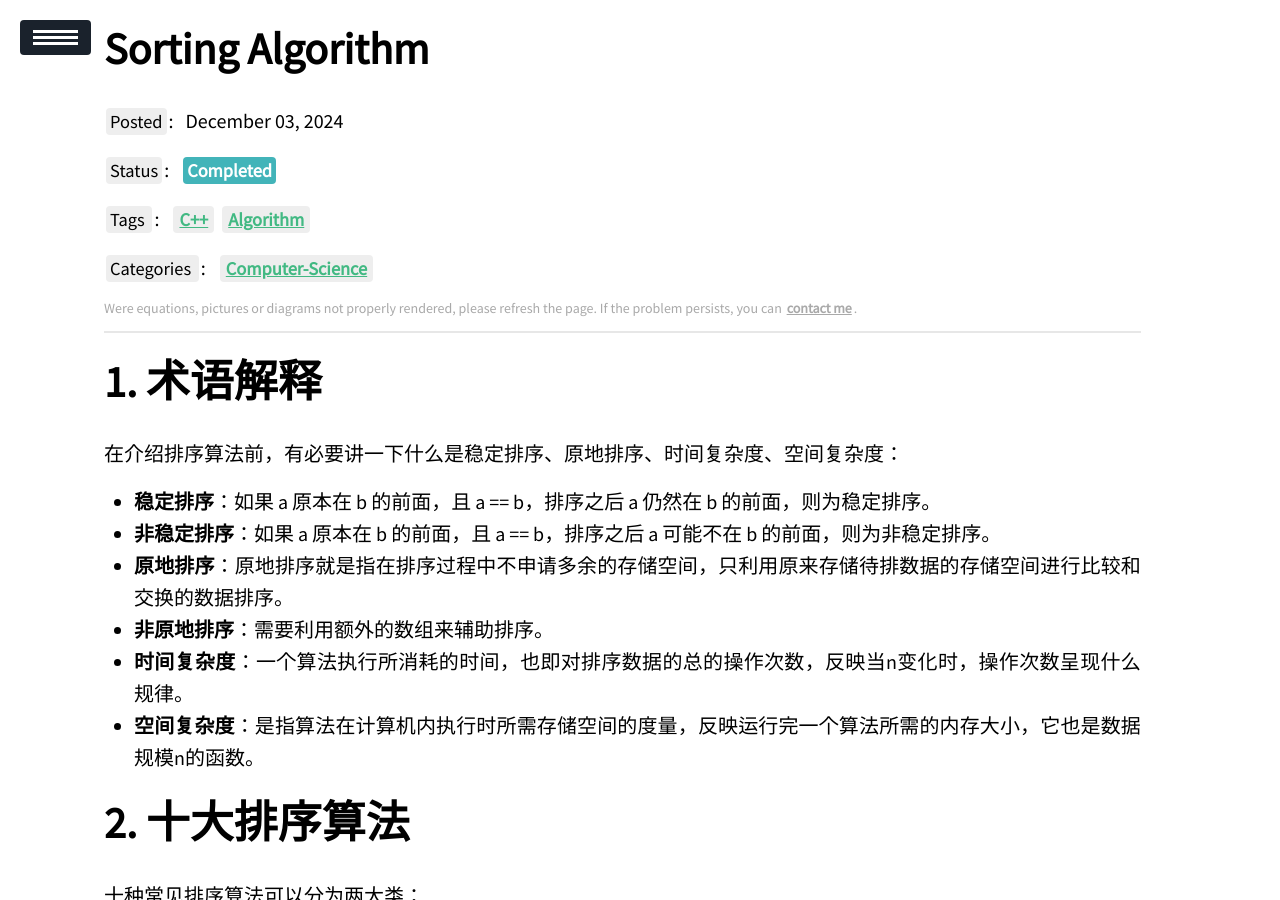
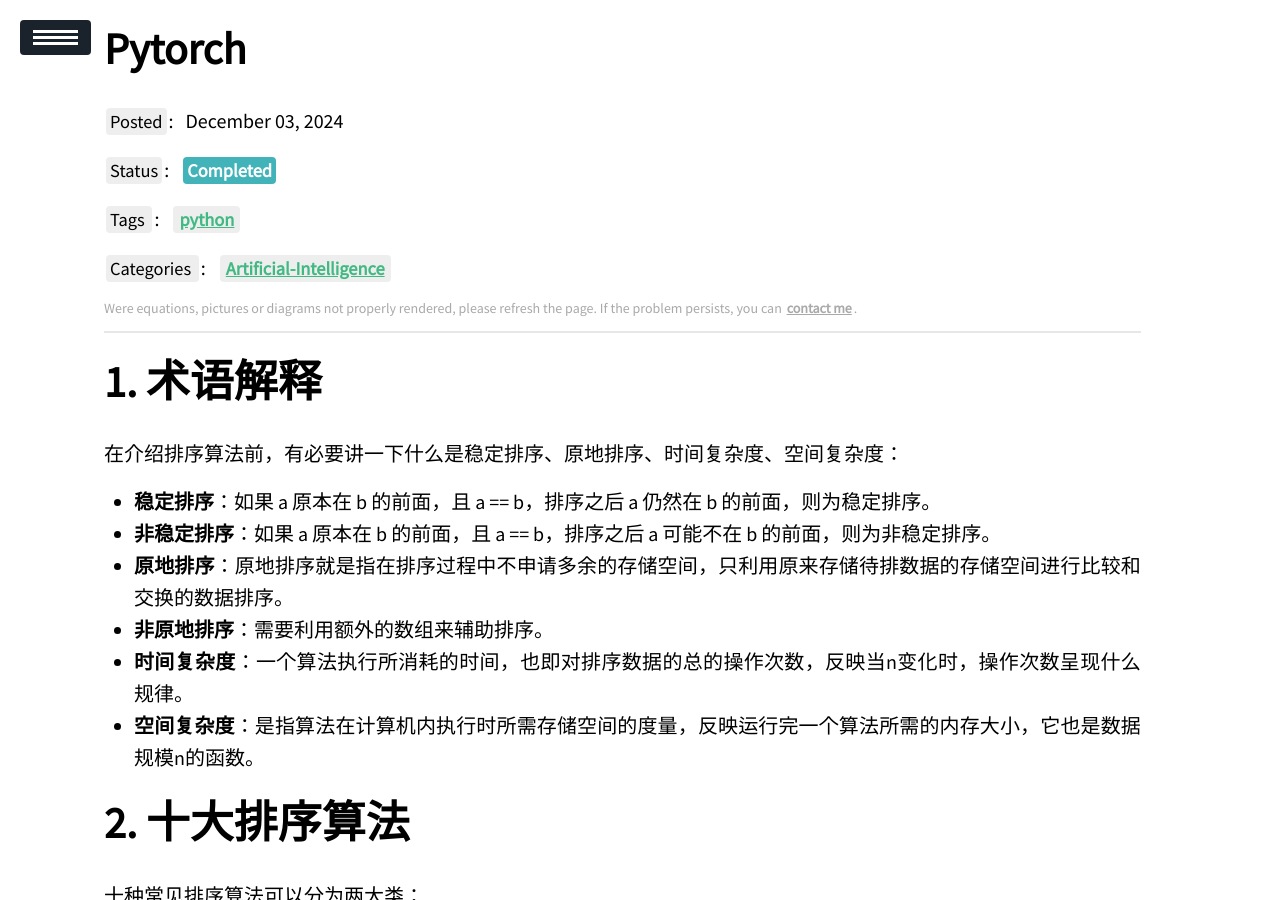
Before and after one commit to ssskz/ssskz.github.io, a Jekyll site: the page built from _posts/2024-12-3-Pytorch.md, in a window 1280 px wide and 900 px high. Built offline with Jekyll 4.4.1, drawn with Linux system fonts in a browser that asks for light colours; our own code applies the rules of GitHub Pages for plain Markdown files; a script that is not in the unit is left out.

Commit message:
1
Signed-off-by: ssskz <12497590+ssskz@user.noreply.gitee.com>

```diff
--- a/_posts/2024-12-3-Pytorch.md
+++ b/_posts/2024-12-3-Pytorch.md
@@ -1,11 +1,11 @@
 ---
-title: Sorting Algorithm
+title: Pytorch
 commentable: true
-Edit: 2024-9-13
+Edit: 2024-12-3
 mathjax: true
 mermaid: true
-tags: C++ Algorithm
-categories: Computer-Science
+tags: python
+categories: Artificial-Intelligence
 description: Sorting is an important operation in computer programming, we will introduce ten sorting algorithms.
 ---
 # 术语解释
```
Also changed, not shown: _posts/2024-9-13-Sorting-Algorithm.md (+1 -1 lines).
